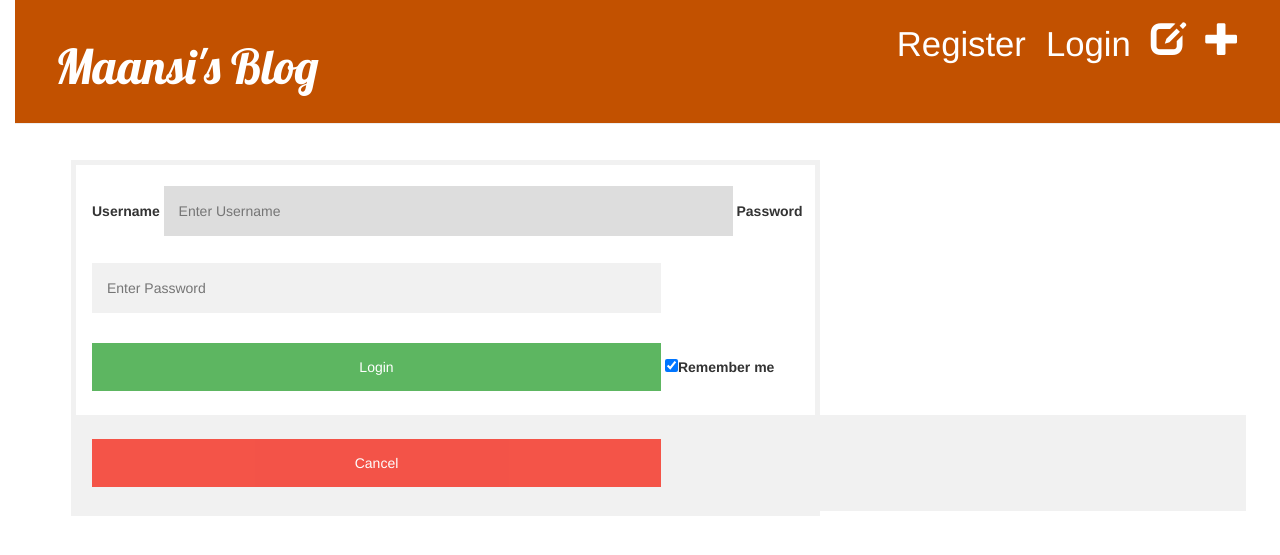
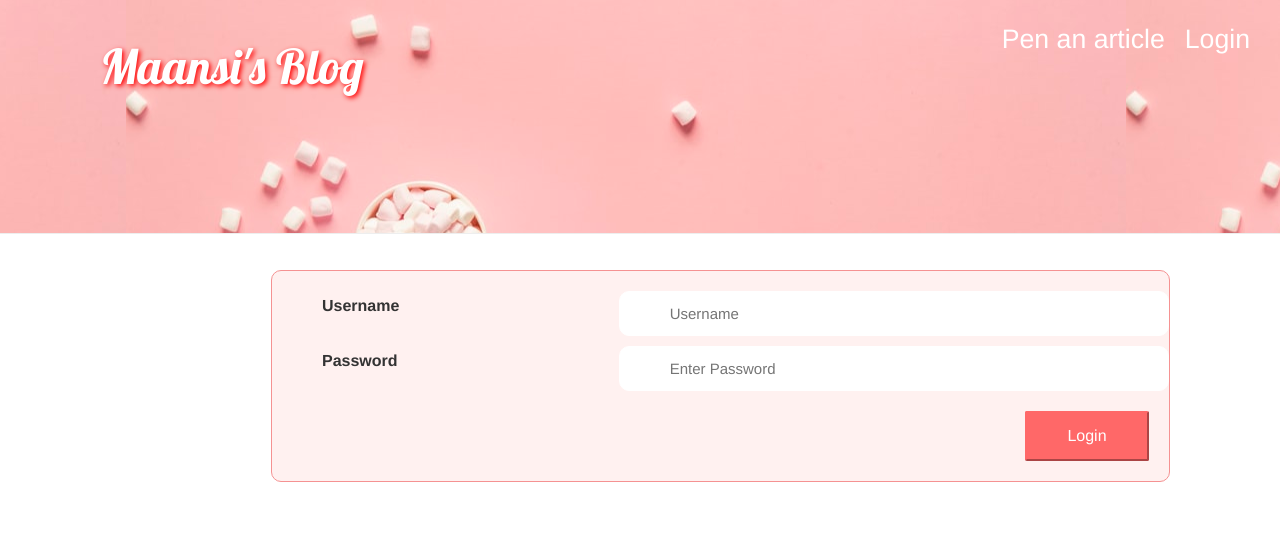
Before and after one commit to Maan17/my-first-blog, a Django app: page /account/login in a window 1280 px wide. Shown: the top 555 px of the page. Run offline with Django 3.2, Linux system fonts and the light colour scheme; some libraries are stand-ins or nearby versions.

Commit message:
Front-end Improved

```diff
--- a/blog/static/css/blog.css
+++ b/blog/static/css/blog.css
@@ -6,17 +6,27 @@ body {
     padding-left: 15px;
 }
 .page-header {
-    background-color: #C25100;
+    background-image:url('header_pic.jpg') ;
+    background-position-y:15% ;
+    background-position-x:45% ;
+    background-size: auto;
     margin-top: 0;
-    padding: 20px 20px 20px 40px;
+    margin-left: -15px;
+    padding: 20px 10px 130px 100px;
+
 }
 
 .page-header h1, .page-header h1 a, .page-header h1 a:visited, .page-header h1 a:active {
-    color: #ffffff;
+    color: white;
     font-size: 36pt;
+    text-shadow: 2px 2px 5px red;
+}
+.page-header h1 a:hover{
+    color: white;
+    font-size: 36pt;
+    text-shadow: 2px 2px 10px red;
     text-decoration: none;
 }
-
 .content {
     margin-left: 40px;
 }
@@ -40,7 +50,7 @@ h1, h2, h3, h4 {
 .top-menu, .top-menu:hover, .top-menu:visited {
     color: #ffffff;
     float: right;
-    font-size: 26pt;
+    font-size: 20pt;
     margin-right: 20px;
 }
 
@@ -58,19 +68,7 @@ h1, h2, h3, h4 {
 
 *{box-sizing: border-box;}
 
-input[type=text], input[type=password]{
-    width:50%;
-    padding:15px;
-    margin: 5px 0px 22px 0;
-    display: inline-block;
-    border: none;
-    background: #f1f1f1;
-}
 
-input[type=text], input[type=password]:focus{
-    background-color: #ddd;
-    outline: none;
-}
 
 hr{
     border: 1px solid #f1f1f1;
@@ -79,30 +77,33 @@ hr{
 
 /*Set a style for all buttons */
 button{
-    background-color: #4caF50;
+    background-color:rgb(255, 104, 104);
     color:white;
     padding: 14px 20px;
-    margin: 8px 0;
-    border: none;
+    margin: 20px -580px;
+    float:right;
+    border-color: rgb(255, 104, 104);
+    border-radius: 2px;
     cursor: pointer;
     width: 50%;
-    opacity: 0.9;
 }
 
-button-hover{
-    opacity: 1;
+button:hover{
+    box-shadow: 0 0 3px rgb(252, 0, 0);
 }
 
 /*Extra styles for cancel button*/
 .cancelbtn{
     padding: 14px 20px;
     background-color: #f44336;
+    margin-right: -500px;
 }
 
 /* Float cancel and signup buttons and add an equal width */
 .cancelbtn, .signupbtn{
-    float: left;
+    float: right;
     width: 50%;
+
 }
 
 /* Add padding  to container elements */
@@ -162,3 +163,41 @@ span.psw{
         width: 100%;
     }
 }
+
+/*Container*/
+.box{
+    background-color: #fff1f0;
+    margin-left: 200px;
+    background-size: contain;
+    margin-right: -350px;
+    padding-left: 50px;
+    padding-top: 10px;
+    border-radius: 10px;
+    border-color: rgb(245, 146, 146);
+    border-width:1px;
+}
+
+/*input bar*/
+.input{
+    width: 550px;
+    height:45px;
+    margin-left: 50px;
+    margin-top: 10px;
+    border-radius: 10px;
+    border-width: 0.2px;
+    border-color:white;
+    background-color: white;
+    font-size:15px;
+    outline: none;
+    border-style:solid;
+    padding-left: 50px;
+
+}
+.input:hover{
+    outline: none;
+    border-color:none;
+    box-shadow: 0 0 3px rgb(252, 0, 0);
+}
+.input::selection{
+    border:none;
+}
--- a/blog/templates/blog/base.html
+++ b/blog/templates/blog/base.html
@@ -1,7 +1,7 @@
 {% load static %}
 <html>
     <head>
-        <title>Maansi's blog</title>
+        <title style="color:blue">Maansi's blog</title>
         <link rel="stylesheet" href="//maxcdn.bootstrapcdn.com/bootstrap/3.2.0/css/bootstrap.min.css">
         <link rel="stylesheet" href="//maxcdn.bootstrapcdn.com/bootstrap/3.2.0/css/bootstrap-theme.min.css">
         <link rel="stylesheet" href="{% static 'css/blog.css' %}">
@@ -9,13 +9,13 @@
     </head>
     <body>
         <div class="page-header">
-            <a	href="{% url 'post_new'	%}"	class="top-menu"><span	class="glyphicon glyphicon-plus"></span></a>
-            <a href="{% url 'post_draft_list' %}" class="top-menu"><span class="glyphicon glyphicon-edit"></span></a>
             {% if user.is_authenticated %}
                 <p class="top-menu">Hello {{ user.username }} <small>(<a href="{% url 'logout' %}">Logout</a>)</small></p>
+                <a	href="{% url 'post_new'	%}"	class="top-menu"><span	class="glyphicon glyphicon-plus"></span></a>
+                <a href="{% url 'post_draft_list' %}" class="top-menu"><span class="glyphicon glyphicon-edit"></span></a>
             {% else %}
                 <a href="{% url 'login' %}" class="top-menu">Login</a>
-                <a href="{% url 'register' %}" class="top-menu">Register</a>
+                <a href="{% url 'register' %}" class="top-menu">Pen an article</a>
             {% endif %}
             <h1><a href="/">Maansi's Blog</a></h1>
         </div>
--- a/blog/templates/blog/login.html
+++ b/blog/templates/blog/login.html
@@ -1,29 +1,39 @@
 {% extends "blog/base.html" %}
 
 {% block content %}
-    <form method="post" action="login">
-    <!--<div class="imgcontainer">
-            <img src="img.png" alt="Avatar" class="avatar">
-        </div>-->
+<form action="login" method="post"  class="box">
+    <table>
+        <tr>
+            <td>
+                <label for="uname"><b>Username</b></label>
+            </td>
+            <td>
+                {% csrf_token %}
+                <input type="text" class="input" placeholder="Username" name="username" id="name" type="text" required>
+            </td>
+        </tr>
+        <tr>
+            <td>
+                <label for="psw"><b>Password</b></label>
+            </td>
+            <td>
+                {% csrf_token %}
+                <input class="input" placeholder="Enter Password" name="password" id="password" type="password" required>
+            </td>
+        </tr>
+        <tr >
+            <td width=1000px >
+                    <button type="submit" class="signupbtn">Login</button>
+            </td>
+        </tr>
 
-        <div class="container">
-            <label for="uname"><b>Username</b></label>
-            {% csrf_token %}
-            <input type="text" placeholder="Enter Username" name="username" id="name" required>
+    <div>
+        {% for message in messages %}
+        <h3>{{ message }}</h3>
+        {% endfor %}
+    </div>
 
-            <label for="psw"><b>Password</b></label>
-            {% csrf_token %}
-            <input type="password" placeholder="Enter Password" name="password" id="password" required>
+    </table>
+</form>
 
-            <button type="submit">Login</button>
-            <label>
-                <input type="checkbox" checked="checked" name="remember">Remember me
-            </label>
-        </div>
-
-        <div class="container" style="background-color: #f1f1f1;">
-            <button type="button" class="cancelbtn">Cancel</button>
-        <!--<span class="psw">Forget<a href="#">Password</a></span>-->
-        </div>
-    </form>
 {% endblock %}
```
Also changed, not shown: blog/templates/blog/register.html (+65 -35 lines), blog/static/css/header_pic.jpg (added).
